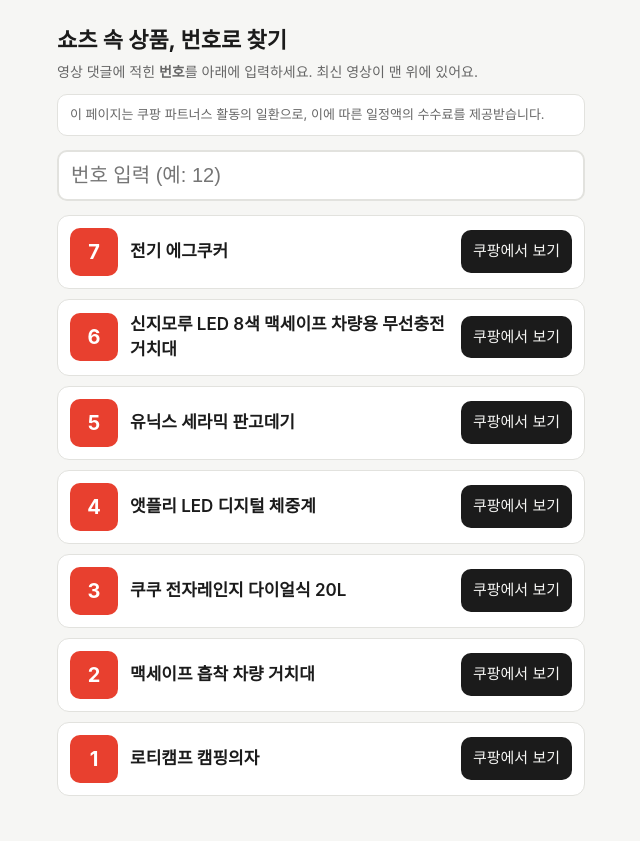
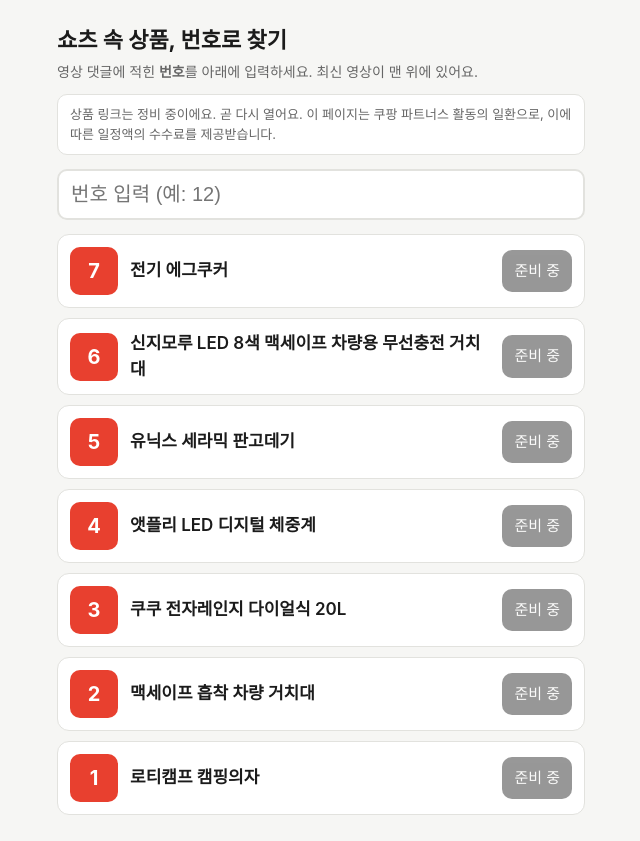
Before and after one commit to absolute4243-oss/cdn, a plain HTML site: page go/index.html in a window 1280 px wide. Shown: the whole page, without its empty margins (319-959 px from the left). Drawn offline with Linux system fonts and the light colour scheme.

Commit message:
hub update 2026-09-30 12:48

```diff
--- a/go/index.html
+++ b/go/index.html
@@ -17,22 +17,23 @@
 .no{min-width:48px;height:48px;border-radius:10px;background:var(--acc);color:#fff;font-weight:700;font-size:20px;display:flex;align-items:center;justify-content:center}
 .name{flex:1;font-weight:600}
 .btn{background:var(--fg);color:var(--bg);text-decoration:none;padding:10px 12px;border-radius:10px;font-size:15px;white-space:nowrap}
+.btn.off{opacity:.45}
 .empty{color:var(--muted);text-align:center;padding:20px}
 </style></head><body><main>
 <h1>쇼츠 속 상품, 번호로 찾기</h1>
 <p class="sub">영상 댓글에 적힌 <b>번호</b>를 아래에 입력하세요. 최신 영상이 맨 위에 있어요.</p>
-<div class="notice">이 페이지는 쿠팡 파트너스 활동의 일환으로, 이에 따른 일정액의 수수료를 제공받습니다.</div>
+<div class="notice">상품 링크는 정비 중이에요. 곧 다시 열어요. 이 페이지는 쿠팡 파트너스 활동의 일환으로, 이에 따른 일정액의 수수료를 제공받습니다.</div>
 <div class="find"><input id="q" inputmode="numeric" placeholder="번호 입력 (예: 12)" aria-label="번호 입력"></div>
-<ul id="list"><li class="card" data-no="10" data-open="2026-10-06 07:30"><span class="no">10</span><span class="name">홈플래닛 핸디형 스탠드 스팀다리미</span><a class="btn" href="https://link.coupang.com/re/AFFSDP?lptag=AF1412011&amp;subid=shorts&amp;pageKey=310080038&amp;itemId=977484067&amp;vendorItemId=5392665218&amp;traceid=V0-113-c73a6d2a7fbf4b52&amp;pt=0&amp;slot=15" target="_blank" rel="sponsored nofollow noopener">쿠팡에서 보기</a></li>
-<li class="card" data-no="9" data-open="2026-10-05 23:00"><span class="no">9</span><span class="name">누아트 태블릿·스마트폰 침대 자바라 거치대</span><a class="btn" href="https://link.coupang.com/re/AFFSDP?lptag=AF1412011&amp;subid=shorts&amp;pageKey=2119214381&amp;itemId=3597747774&amp;vendorItemId=71583470455&amp;traceid=V0-113-850a2b31c09b3d80&amp;pt=0&amp;slot=37" target="_blank" rel="sponsored nofollow noopener">쿠팡에서 보기</a></li>
-<li class="card" data-no="8" data-open="2026-10-05 15:00"><span class="no">8</span><span class="name">칼리브 수능시계 SUPER2035 저소음</span><a class="btn" href="https://link.coupang.com/re/AFFSDP?lptag=AF1412011&amp;subid=shorts&amp;pageKey=8852987291&amp;itemId=25809945855&amp;vendorItemId=92797183242&amp;traceid=V0-113-879ddfe0a843478d&amp;pt=0&amp;slot=38" target="_blank" rel="sponsored nofollow noopener">쿠팡에서 보기</a></li>
-<li class="card" data-no="7" data-open="2026-09-30 12:30"><span class="no">7</span><span class="name">전기 에그쿠커</span><a class="btn" href="https://link.coupang.com/re/AFFSDP?lptag=AF1412011&amp;subid=shorts&amp;pageKey=283693738&amp;itemId=18656743421&amp;vendorItemId=70683242414&amp;traceid=V0-113-c77feddeeb9a1c86&amp;pt=0&amp;slot=30" target="_blank" rel="sponsored nofollow noopener">쿠팡에서 보기</a></li>
-<li class="card" data-no="6" data-open="2026-09-30 07:30"><span class="no">6</span><span class="name">신지모루 LED 8색 맥세이프 차량용 무선충전 거치대</span><a class="btn" href="https://link.coupang.com/re/AFFSDP?lptag=AF1412011&amp;subid=shorts&amp;pageKey=8829849124&amp;itemId=25727712917&amp;vendorItemId=92716352629&amp;traceid=V0-113-25f75fc7725902b2&amp;pt=0&amp;slot=10" target="_blank" rel="sponsored nofollow noopener">쿠팡에서 보기</a></li>
-<li class="card" data-no="5" data-open="2026-09-29 23:00"><span class="no">5</span><span class="name">유닉스 세라믹 판고데기</span><a class="btn" href="https://link.coupang.com/re/AFFSDP?lptag=AF1412011&amp;subid=shorts&amp;pageKey=8729115745&amp;itemId=25361584612&amp;vendorItemId=3089081003&amp;traceid=V0-113-c054456fc302c5b1&amp;pt=0&amp;slot=50" target="_blank" rel="sponsored nofollow noopener">쿠팡에서 보기</a></li>
-<li class="card" data-no="4" data-open="2026-09-29 21:00"><span class="no">4</span><span class="name">앳플리 LED 디지털 체중계</span><a class="btn" href="https://link.coupang.com/re/AFFSDP?lptag=AF1412011&amp;subid=shorts&amp;pageKey=6417202386&amp;itemId=13788880930&amp;vendorItemId=81039306234&amp;traceid=V0-113-6b4b0425db2ef1f6&amp;pt=0&amp;slot=4" target="_blank" rel="sponsored nofollow noopener">쿠팡에서 보기</a></li>
-<li class="card" data-no="3" data-open="2026-09-29 15:00"><span class="no">3</span><span class="name">쿠쿠 전자레인지 다이얼식 20L</span><a class="btn" href="https://link.coupang.com/re/AFFSDP?lptag=AF1412011&amp;subid=shorts&amp;pageKey=6784715012&amp;itemId=15967393537&amp;vendorItemId=5493101444&amp;traceid=V0-113-70e181a43b411328&amp;pt=0&amp;slot=18" target="_blank" rel="sponsored nofollow noopener">쿠팡에서 보기</a></li>
-<li class="card" data-no="2" data-open="2026-09-29 12:30"><span class="no">2</span><span class="name">맥세이프 흡착 차량 거치대</span><a class="btn" href="https://link.coupang.com/re/AFFSDP?lptag=AF1412011&amp;subid=shorts&amp;pageKey=8987595223&amp;itemId=26322445137&amp;vendorItemId=93299811270&amp;traceid=V0-113-354a27f1e42e9e21&amp;pt=0&amp;slot=49" target="_blank" rel="sponsored nofollow noopener">쿠팡에서 보기</a></li>
-<li class="card" data-no="1" data-open="2026-09-28 18:00"><span class="no">1</span><span class="name">로티캠프 캠핑의자</span><a class="btn" href="https://link.coupang.com/a/hn8aHt5X1E" target="_blank" rel="sponsored nofollow noopener">쿠팡에서 보기</a></li></ul>
+<ul id="list"><li class="card" data-no="10" data-open="2026-10-06 07:30"><span class="no">10</span><span class="name">홈플래닛 핸디형 스탠드 스팀다리미</span><span class="btn off">준비 중</span></li>
+<li class="card" data-no="9" data-open="2026-10-05 23:00"><span class="no">9</span><span class="name">누아트 태블릿·스마트폰 침대 자바라 거치대</span><span class="btn off">준비 중</span></li>
+<li class="card" data-no="8" data-open="2026-10-05 15:00"><span class="no">8</span><span class="name">칼리브 수능시계 SUPER2035 저소음</span><span class="btn off">준비 중</span></li>
+<li class="card" data-no="7" data-open="2026-09-30 12:30"><span class="no">7</span><span class="name">전기 에그쿠커</span><span class="btn off">준비 중</span></li>
+<li class="card" data-no="6" data-open="2026-09-30 07:30"><span class="no">6</span><span class="name">신지모루 LED 8색 맥세이프 차량용 무선충전 거치대</span><span class="btn off">준비 중</span></li>
+<li class="card" data-no="5" data-open="2026-09-29 23:00"><span class="no">5</span><span class="name">유닉스 세라믹 판고데기</span><span class="btn off">준비 중</span></li>
+<li class="card" data-no="4" data-open="2026-09-29 21:00"><span class="no">4</span><span class="name">앳플리 LED 디지털 체중계</span><span class="btn off">준비 중</span></li>
+<li class="card" data-no="3" data-open="2026-09-29 15:00"><span class="no">3</span><span class="name">쿠쿠 전자레인지 다이얼식 20L</span><span class="btn off">준비 중</span></li>
+<li class="card" data-no="2" data-open="2026-09-29 12:30"><span class="no">2</span><span class="name">맥세이프 흡착 차량 거치대</span><span class="btn off">준비 중</span></li>
+<li class="card" data-no="1" data-open="2026-09-28 18:00"><span class="no">1</span><span class="name">로티캠프 캠핑의자</span><span class="btn off">준비 중</span></li></ul>
 <p class="empty" id="empty" hidden>그 번호는 아직 없어요. 번호를 다시 확인해 주세요.</p>
 </main><script>
 (function(){
```
